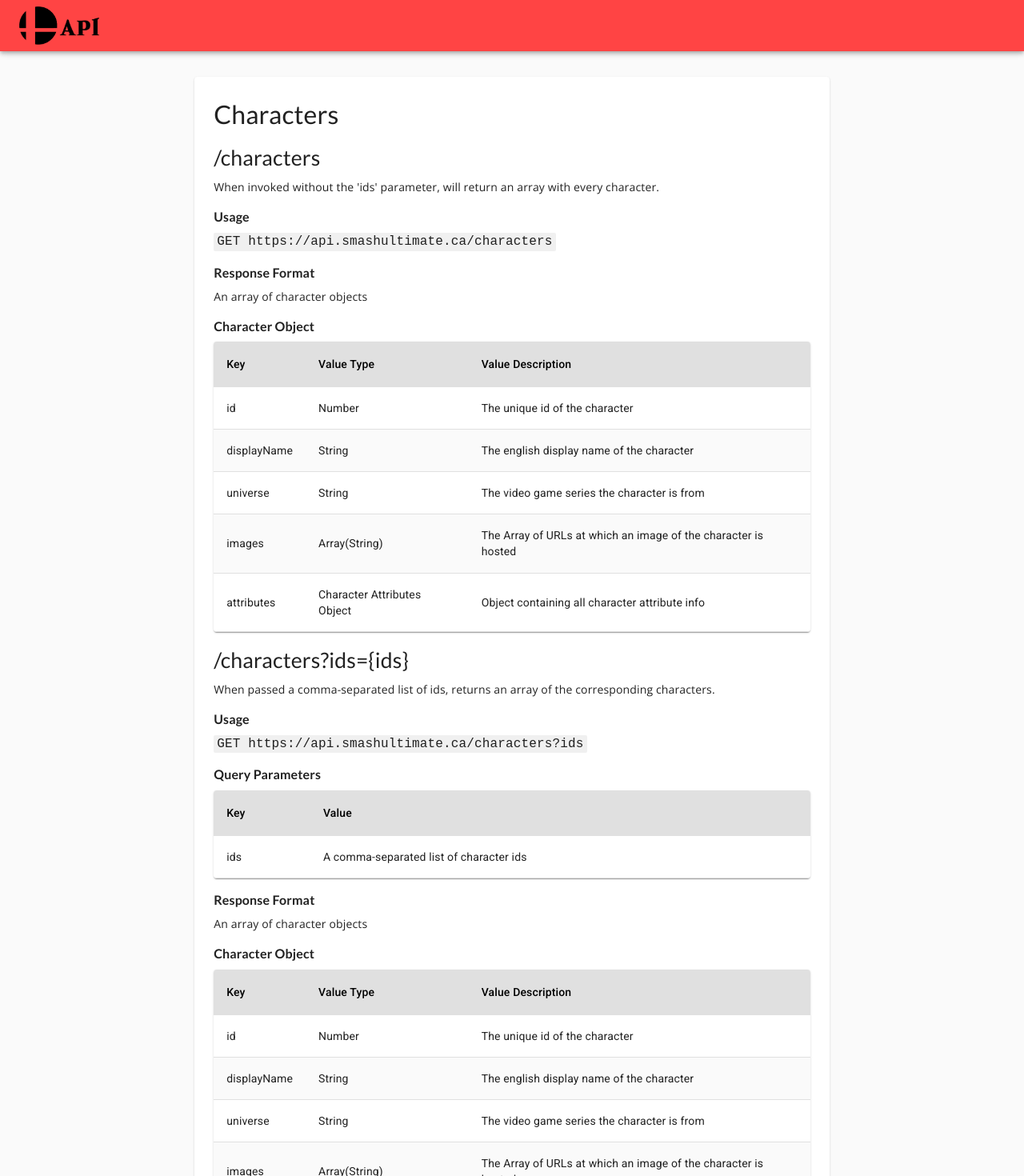
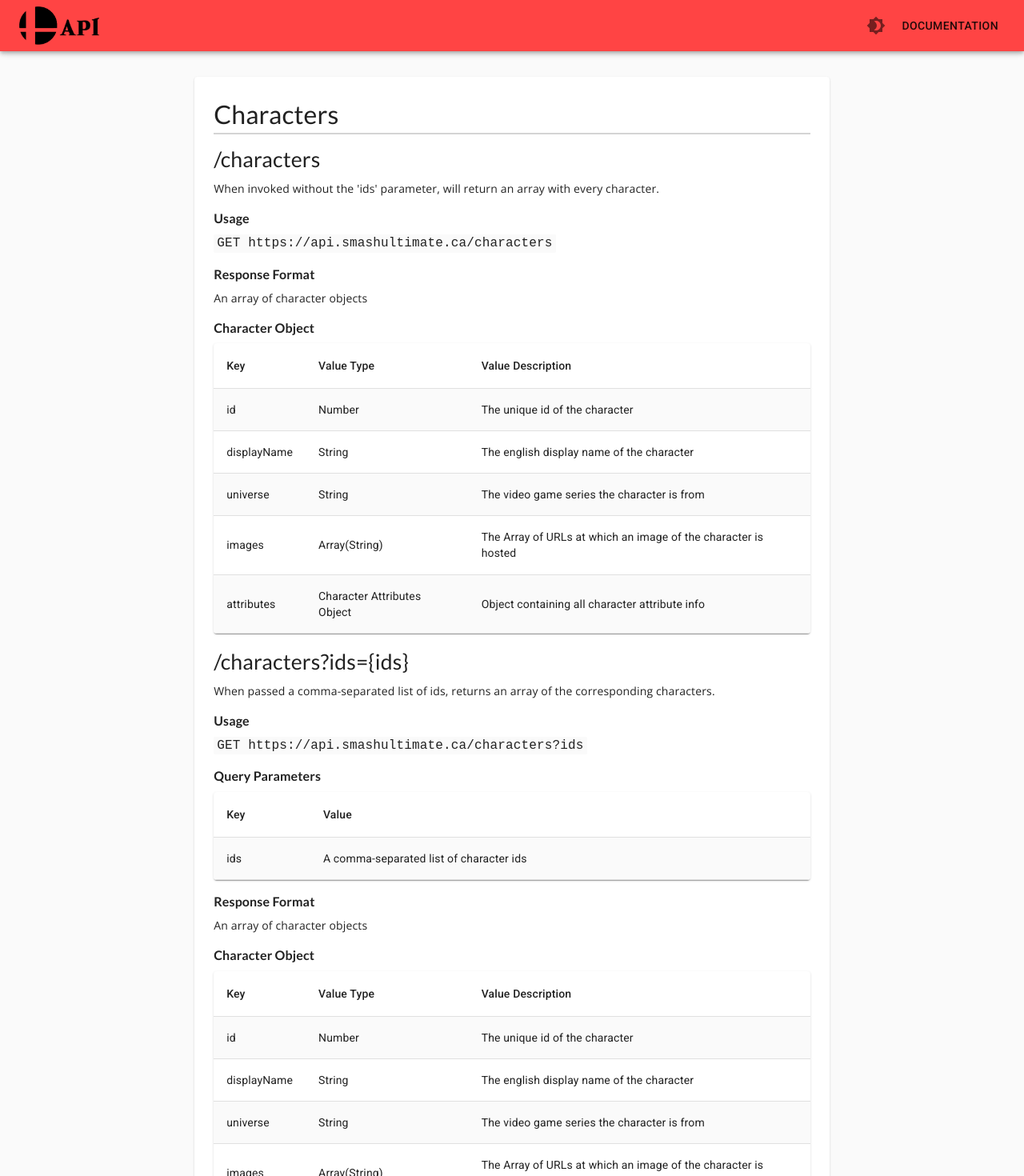
Before and after one commit to liamcr/smash-api-documentation-site, a React (Create React App) app: page /docs in a window 1280 px wide. Shown: the top 1470 px of the page at 80% size. Built offline with nearby package versions, Linux system fonts and the light colour scheme.

Commit message:
Added dark mode :)

```diff
--- a/package.json
+++ b/package.json
@@ -4,6 +4,7 @@
   "private": true,
   "dependencies": {
     "@material-ui/core": "^4.9.4",
+    "@material-ui/icons": "^4.9.1",
     "@testing-library/jest-dom": "^4.2.4",
     "@testing-library/react": "^9.4.1",
     "@testing-library/user-event": "^7.2.1",
--- a/src/App.js
+++ b/src/App.js
@@ -1,4 +1,4 @@
-import React from "react";
+import React, { useState } from "react";
 import "./App.css";
 import {
   createMuiTheme,
@@ -6,32 +6,53 @@ import {
   AppBar,
   Toolbar,
   makeStyles,
-  CssBaseline
+  CssBaseline,
+  Button,
+  ButtonBase,
+  IconButton
 } from "@material-ui/core";
+import { Brightness4, Brightness7 } from "@material-ui/icons";
 import Logo from "./assets/smashAPILogo.png";
+import LogoWhite from "./assets/smashAPILogoWhite.png";
 import { HomePage } from "./pages/HomePage";
 import { Documentation } from "./pages/Documentation";
 import { BrowserRouter, Switch, Route, Redirect } from "react-router-dom";
 
 const useStyles = makeStyles(theme => ({
   logoContainer: {
-    height: 48
+    height: 48,
+    flexGrow: 1
+  },
+  logoButton: {
+    height: "100%"
   },
   logo: {
-    height: "100%"
+    maxHeight: "100%",
+    maxWidth: "100%"
   }
 }));
 
 function App() {
   const classes = useStyles();
 
+  const [mode, setMode] = useState("light");
+
   const theme = createMuiTheme({
     palette: {
+      type: mode,
       primary: {
         main: "#ff4444"
       }
     }
   });
+
+  const toggleMode = () => {
+    if (mode === "light") {
+      setMode("dark");
+    } else {
+      setMode("light");
+    }
+  };
 
   return (
     <ThemeProvider theme={theme}>
@@ -39,8 +60,23 @@ function App() {
       <AppBar position="sticky">
         <Toolbar>
           <div className={classes.logoContainer}>
-            <img src={Logo} className={classes.logo} alt="API Logo" />
+            <ButtonBase
+              className={classes.logoButton}
+              disableTouchRipple
+              href="/"
+            >
+              <img
+                src={mode === "light" ? Logo : LogoWhite}
+                className={classes.logo}
+                alt="API Logo"
+              />
+            </ButtonBase>
           </div>
+
+          <IconButton aria-label="Toggle light/dark theme" onClick={toggleMode}>
+            {mode === "light" ? <Brightness4 /> : <Brightness7 />}
+          </IconButton>
+          <Button href="/docs">Documentation</Button>
         </Toolbar>
       </AppBar>
 
--- a/src/components/EndpointDocumentation.js
+++ b/src/components/EndpointDocumentation.js
@@ -12,22 +12,18 @@ import {
 } from "@material-ui/core";
 import "../styles/EndpointDocumentation.css";
 
-const useStyles = makeStyles({
+const useStyles = makeStyles(theme => ({
   table: {
     marginBottom: 16
+  },
+  usageText: {
+    backgroundColor: theme.palette.background.default
   }
-});
-
-const StyledTableCell = withStyles(theme => ({
-  head: {
-    backgroundColor: theme.palette.grey[300],
-    color: theme.palette.common.black
-  }
-}))(TableCell);
+}));
 
 const StyledTableRow = withStyles(theme => ({
   root: {
-    "&:nth-of-type(even)": {
+    "&:nth-of-type(odd)": {
       backgroundColor: theme.palette.background.default
     }
   }
@@ -44,7 +40,9 @@ export function EndpointDocumentation({ endpoint }) {
           <div className="usage-path">{usage.path}</div>
           <div className="usage-description">{usage.description}</div>
           <div className="usage-header">Usage</div>
-          <div className="usage-url">{`GET ${usage.url}`}</div>
+          <div
+            className={`usage-url ${classes.usageText}`}
+          >{`GET ${usage.url}`}</div>
           {usage.queryParamKeys.length > 0 && (
             <div className="usage-table-header">Query Parameters</div>
           )}
@@ -53,8 +51,8 @@ export function EndpointDocumentation({ endpoint }) {
               <Table>
                 <TableHead>
                   <TableRow>
-                    <StyledTableCell>Key</StyledTableCell>
-                    <StyledTableCell>Value</StyledTableCell>
+                    <TableCell>Key</TableCell>
+                    <TableCell>Value</TableCell>
                   </TableRow>
                 </TableHead>
                 <TableBody>
@@ -79,9 +77,9 @@ export function EndpointDocumentation({ endpoint }) {
             <Table>
               <TableHead>
                 <TableRow>
-                  <StyledTableCell>Key</StyledTableCell>
-                  <StyledTableCell>Value Type</StyledTableCell>
-                  <StyledTableCell>Value Description</StyledTableCell>
+                  <TableCell>Key</TableCell>
+                  <TableCell>Value Type</TableCell>
+                  <TableCell>Value Description</TableCell>
                 </TableRow>
               </TableHead>
               <TableBody>
--- a/src/styles/EndpointDocumentation.css
+++ b/src/styles/EndpointDocumentation.css
@@ -2,6 +2,7 @@
   font-family: "Lato";
   margin-bottom: 12px;
   font-size: 24pt;
+  border-bottom: #d4d4d4 solid 2px;
 }
 
 .usage-path {
@@ -27,7 +28,6 @@
   font-family: monospace;
   font-size: 12pt;
   margin-bottom: 16px;
-  background-color: #f0f0f0;
   padding: 0 4px;
   display: inline-block;
   border-radius: 2px;
```
Also changed, not shown: src/assets/smashAPILogoWhite.png (added), 1 other file (tests, documents, lock files or other folders).
